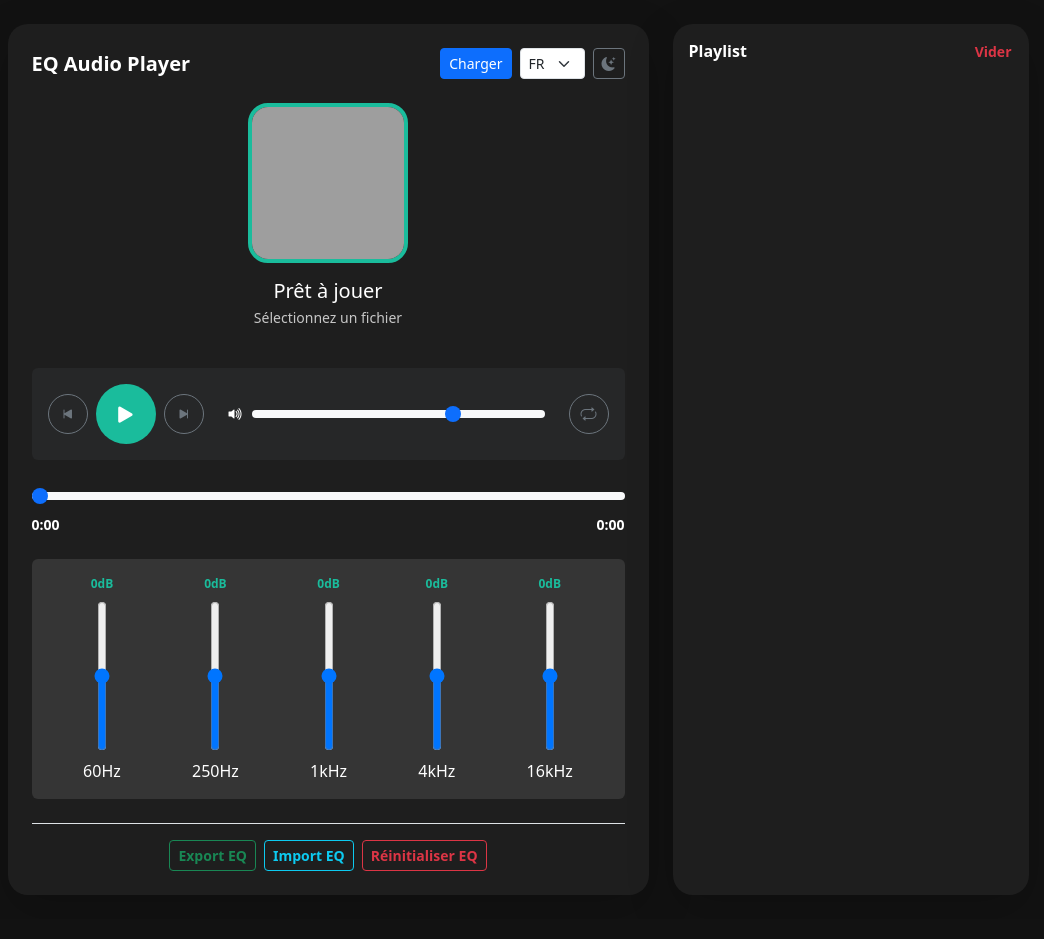
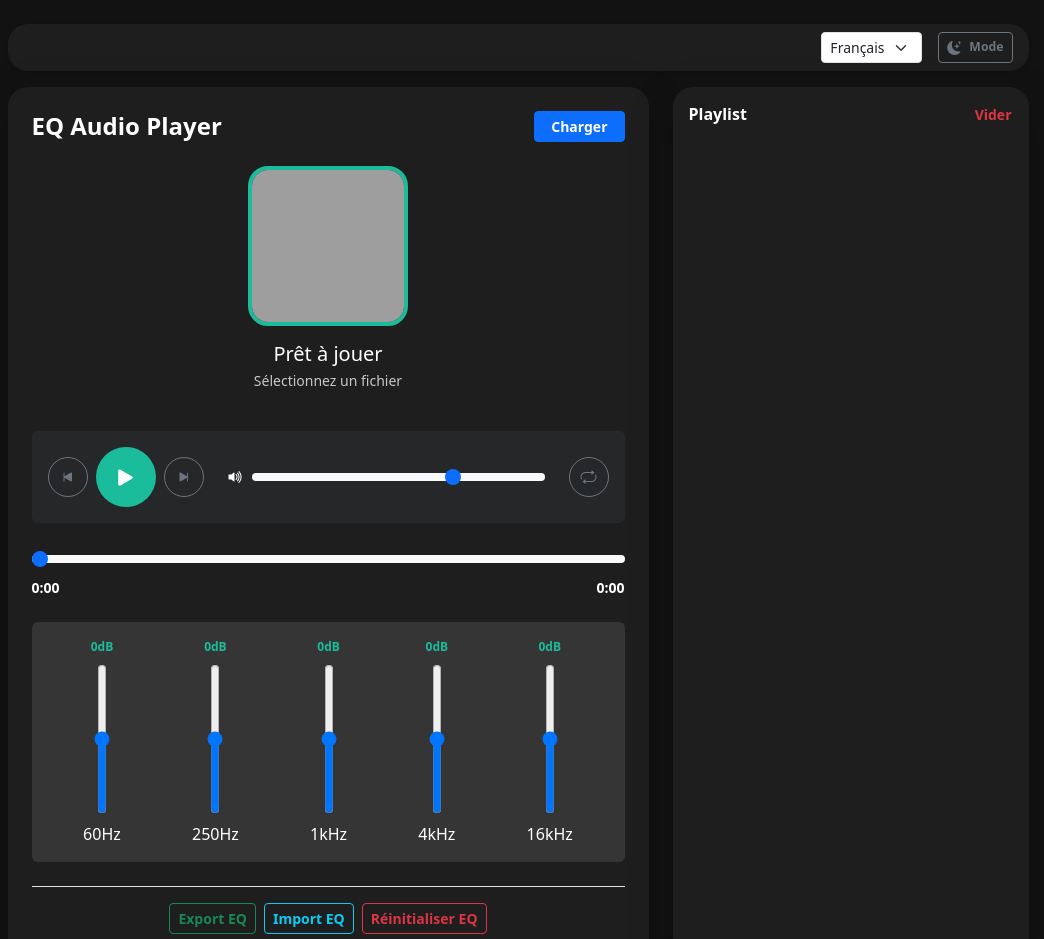
Before and after one commit to yohannzaoui/EQ-Audio-Player, a plain HTML site: page index.html in a window 1280 px wide. Shown: the whole page, without its empty margins (122-1166 px from the left). Drawn offline with nearby package versions, Linux system fonts and the light colour scheme; grey boxes are pictures that could not be loaded.

Commit message:
Update index.html

```diff
--- a/index.html
+++ b/index.html
@@ -12,22 +12,28 @@
 <body>
 
 <div class="container py-4">
+    <div class="row justify-content-center mb-3">
+        <div class="col-12 col-lg-11">
+            <div class="card p-2 shadow-sm border-0 flex-row justify-content-end align-items-center gap-3 px-3">
+                <select id="langSelect" class="form-select form-select-sm w-auto">
+                    <option value="fr">Français</option>
+                    <option value="en">English</option>
+                </select>
+                <button id="themeToggle" class="btn btn-outline-secondary btn-sm d-flex align-items-center gap-2">
+                    <i id="themeIcon" class="bi bi-moon-stars-fill"></i>
+                    <span id="ui-theme-text" class="small fw-bold">Mode</span>
+                </button>
+            </div>
+        </div>
+    </div>
+
     <div class="row g-4 justify-content-center">
         <div class="col-12 col-lg-7">
             <div class="card p-4 shadow-lg border-0 h-100">
                 <div class="d-flex justify-content-between align-items-center mb-4">
-                    <h5 id="ui-title" class="mb-0 fw-bold">EQ Audio Player</h5>
-                    <div class="d-flex gap-2 align-items-center">
-                        <label for="fileInput" class="btn btn-primary btn-sm mb-0" id="ui-btn-label">Charger</label>
-                        <input type="file" id="fileInput" accept="audio/*" class="d-none" multiple>
-                        <select id="langSelect" class="form-select form-select-sm w-auto">
-                            <option value="fr">FR</option>
-                            <option value="en">EN</option>
-                        </select>
-                        <button id="themeToggle" class="btn btn-outline-secondary btn-sm">
-                            <i id="themeIcon" class="bi bi-moon-stars-fill"></i>
-                        </button>
-                    </div>
+                    <h4 id="ui-title" class="mb-0 fw-bold">EQ Audio Player</h4>
+                    <label for="fileInput" class="btn btn-primary btn-sm mb-0 px-3 fw-bold" id="ui-btn-label">Charger</label>
+                    <input type="file" id="fileInput" accept="audio/*" class="d-none" multiple>
                 </div>
 
                 <div class="text-center mb-4">
```
